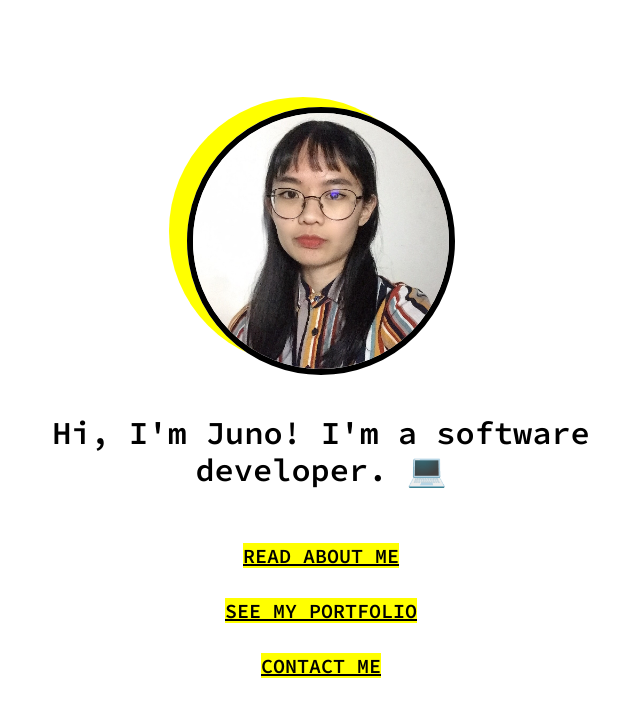
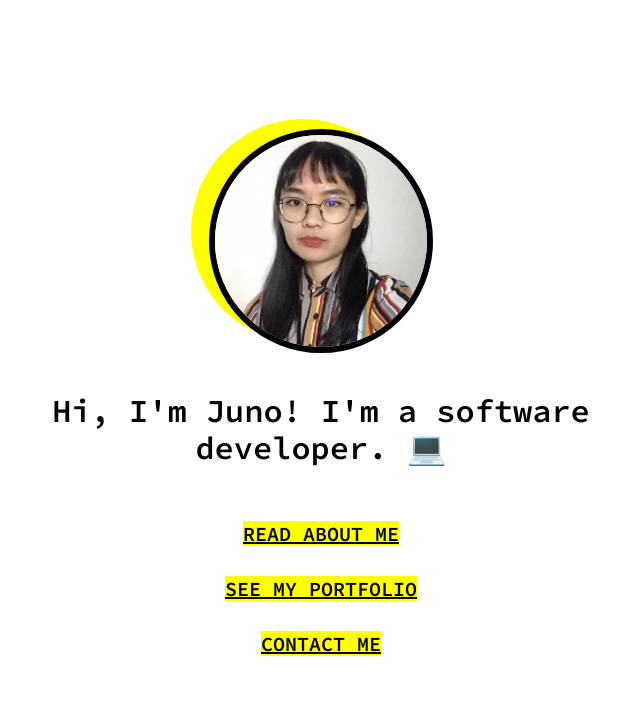
Before and after one commit to jmtes/jmtes.github.io, a Next.js app: page / in a window 1280 px wide. Shown: the top 716 px of the page, without its empty margins (319-959 px from the left). Built offline with nearby package versions, Linux system fonts and the light colour scheme.

Commit message:
Adjust styling for tablet screens

```diff
--- a/styles/global.css
+++ b/styles/global.css
@@ -378,7 +378,7 @@ template {
   background-color: yellow;
 }
 
-@media (max-width: 770px) {
+@media (max-width: 426px) {
   html {
     font-size: calc(1vw + 1vh + 0.75vmin);
   }
--- a/styles/index.module.css
+++ b/styles/index.module.css
@@ -1,6 +1,6 @@
 .image {
-  width: 16.75rem;
-  height: 16.75rem;
+  width: 14rem;
+  height: 14rem;
   border: 0.375rem solid black;
   border-radius: 150px;
   box-shadow: -18px -10px yellow;
@@ -26,7 +26,7 @@
   margin: 2.5rem 0;
 }
 
-@media (max-width: 770px) {
+@media (max-width: 426px) {
   .intro {
     width: 100%;
     font-size: 1.5rem;
--- a/styles/layout.module.css
+++ b/styles/layout.module.css
@@ -10,7 +10,7 @@
 
 @media (max-width: 770px) {
   .container {
-    padding: 2.4rem;
+    padding: 4rem;
   }
 }
 
```
